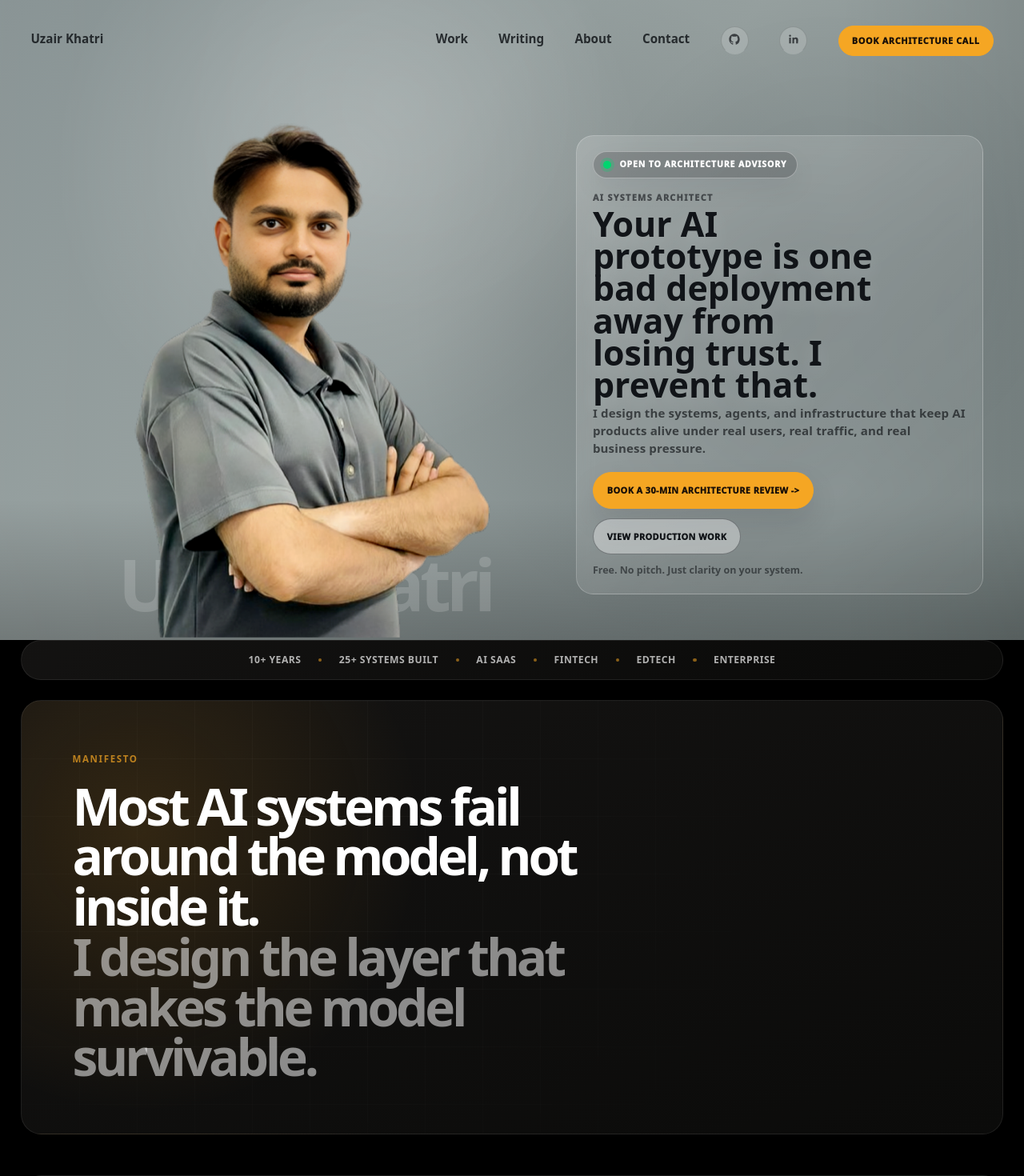
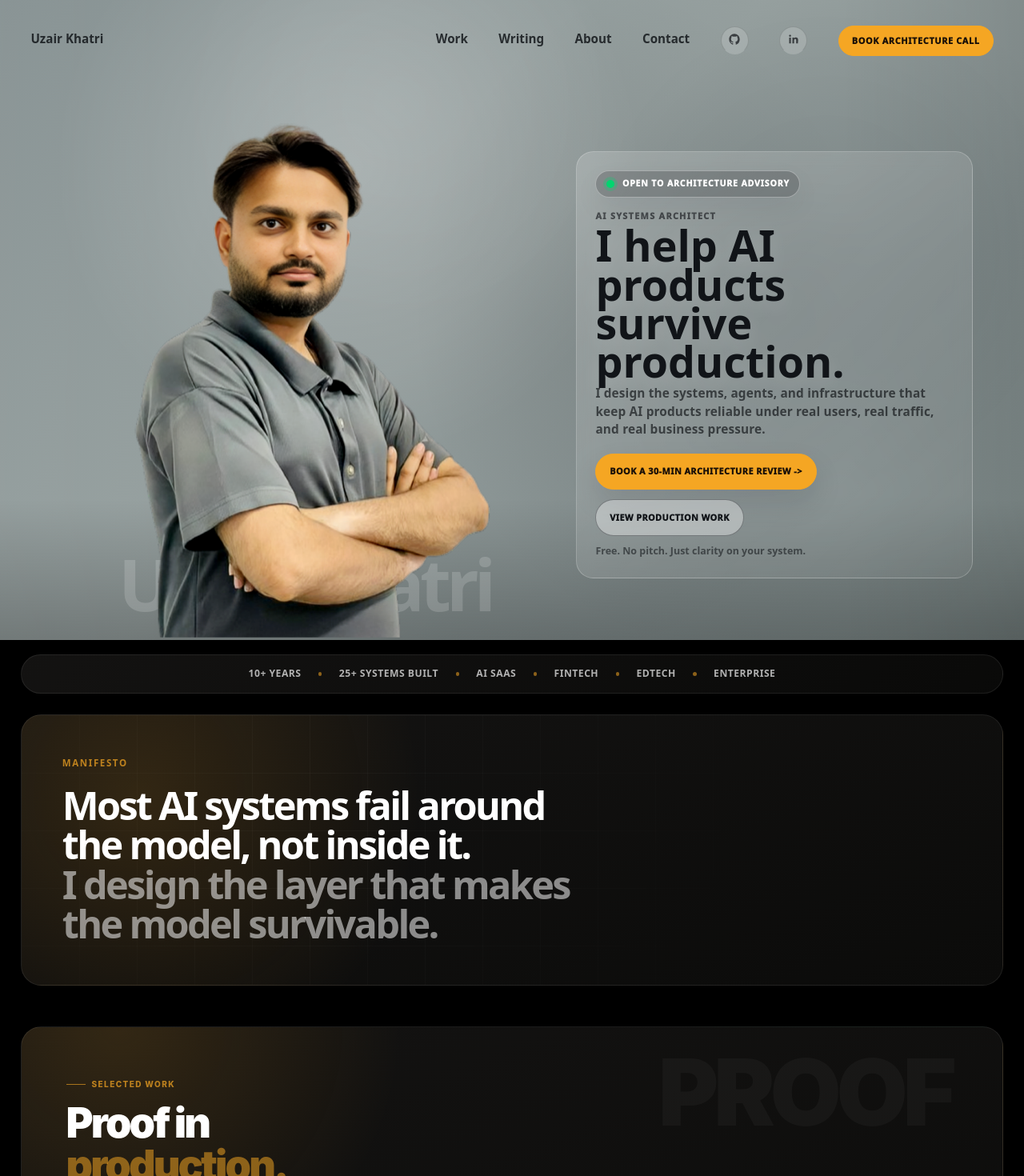
Before and after one commit to uzairkhatri/uzairkhatri, a Next.js app: page / in a window 1280 px wide. Shown: the top 1470 px of the page at 80% size. Built offline with nearby package versions, Linux system fonts and the light colour scheme.

Commit message:
Polish homepage restructure

```diff
--- a/app/globals.css
+++ b/app/globals.css
@@ -218,13 +218,13 @@ a {
 .hero-content {
   position: relative;
   z-index: 8;
-  width: min(33rem, 100%);
+  width: min(31rem, 100%);
   align-self: center;
   justify-self: start;
   transform: translate(var(--content-x), var(--content-y));
   border: 1px solid rgba(255, 255, 255, 0.22);
   border-radius: 1.35rem;
-  padding: clamp(0.95rem, 1.55vw, 1.22rem);
+  padding: clamp(1.15rem, 1.8vw, 1.65rem);
   background: linear-gradient(135deg, rgba(255, 255, 255, 0.18), rgba(255, 255, 255, 0.06));
   backdrop-filter: blur(10px);
   transition: transform 0.12s ease-out;
@@ -289,18 +289,18 @@ a {
 
 .hero-role strong {
   color: var(--ink);
-  max-width: 15ch;
-  font-size: clamp(2.15rem, 3.35vw, 3.95rem);
+  max-width: 12ch;
+  font-size: clamp(2.55rem, 4.2vw, 4.75rem);
   font-weight: 900;
-  line-height: 0.94;
+  line-height: 0.9;
   white-space: normal;
   text-shadow: 0 0.5rem 1.4rem rgba(255, 255, 255, 0.14);
 }
 
 .hero-role span {
-  max-width: 39rem;
+  max-width: 33rem;
   color: rgba(17, 20, 24, 0.68);
-  font-size: clamp(0.94rem, 1.02vw, 1.04rem);
+  font-size: clamp(0.96rem, 1.04vw, 1.08rem);
   font-weight: 650;
   line-height: 1.45;
   letter-spacing: 0.01em;
@@ -385,11 +385,11 @@ a {
   }
 
   .hero-content {
-    width: min(21.5rem, 42vw);
+    width: min(23rem, 43vw);
   }
 
   .hero-role strong {
-    font-size: clamp(2.2rem, 4.2vw, 3.6rem);
+    font-size: clamp(2.25rem, 4.4vw, 3.65rem);
   }
 
   .hero-actions {
--- a/components/About.module.css
+++ b/components/About.module.css
@@ -463,7 +463,7 @@
 
 .principles div {
   display: grid;
-  grid-template-columns: repeat(5, minmax(0, 1fr));
+  grid-template-columns: repeat(auto-fit, minmax(11.5rem, 1fr));
   gap: 1px;
   background: rgba(255, 255, 255, 0.06);
 }
@@ -472,9 +472,10 @@
   margin: 0;
   border: 1px solid rgba(255, 255, 255, 0.07);
   background: #111110;
-  padding: 1.15rem;
+  min-height: 10rem;
+  padding: 1.25rem;
   color: rgba(255, 255, 255, 0.62);
-  font-size: 0.86rem;
+  font-size: 0.9rem;
   font-weight: 650;
   line-height: 1.6;
 }
@@ -831,7 +832,7 @@
   }
 
   .principles div {
-    grid-template-columns: repeat(2, minmax(0, 1fr));
+    grid-template-columns: repeat(auto-fit, minmax(13rem, 1fr));
   }
 
   .credentialGrid {
--- a/components/Contact.module.css
+++ b/components/Contact.module.css
@@ -208,6 +208,8 @@
 
 .intakeForm button {
   display: inline-flex;
+  width: fit-content;
+  max-width: 100%;
   min-height: 3rem;
   align-items: center;
   justify-content: center;
@@ -221,6 +223,17 @@
   font-weight: 950;
   letter-spacing: 0.08em;
   text-transform: uppercase;
+}
+
+.intakeForm button svg {
+  width: 1rem;
+  height: 1rem;
+  flex: 0 0 auto;
+  fill: none;
+  stroke: currentColor;
+  stroke-width: 2;
+  stroke-linecap: round;
+  stroke-linejoin: round;
 }
 
 .panel p {
@@ -326,6 +339,10 @@
     width: 100%;
   }
 
+  .intakeForm button {
+    width: 100%;
+  }
+
   .left h2 {
     max-width: 10ch;
     font-size: clamp(2.55rem, 15vw, 4rem);
--- a/components/HeroStats.module.css
+++ b/components/HeroStats.module.css
@@ -1,5 +1,5 @@
 .section {
-  padding: 0 clamp(1rem, 2vw, 1.8rem) clamp(1rem, 2vw, 1.8rem);
+  padding: clamp(0.75rem, 1.4vw, 1.1rem) clamp(1rem, 2vw, 1.8rem) clamp(1rem, 2vw, 1.8rem);
   background: #000000;
 }
 
--- a/components/Landing.tsx
+++ b/components/Landing.tsx
@@ -41,10 +41,10 @@ export default function Landing() {
         </div>
         <div className="hero-role">
           <small>AI Systems Architect</small>
-          <strong>Your AI prototype is one bad deployment away from losing trust. I prevent that.</strong>
+          <strong>I help AI products survive production.</strong>
           <span>
-            I design the systems, agents, and infrastructure that keep AI products alive under real
-            users, real traffic, and real business pressure.
+            I design the systems, agents, and infrastructure that keep AI products reliable under
+            real users, real traffic, and real business pressure.
           </span>
         </div>
         <div className="hero-actions" aria-label="Hero actions">
--- a/components/Manifesto.module.css
+++ b/components/Manifesto.module.css
@@ -11,7 +11,7 @@
   background:
     radial-gradient(circle at 12% 30%, rgba(245, 166, 35, 0.14), transparent 22rem),
     linear-gradient(160deg, #141312 0%, #0b0b0a 100%);
-  padding: clamp(2.2rem, 5vw, 5rem);
+  padding: clamp(2rem, 4vw, 3.6rem);
 }
 
 .shell::before {
@@ -38,13 +38,13 @@
 
 .shell h2 {
   position: relative;
-  max-width: 18ch;
+  max-width: 24ch;
   margin: 0;
   color: #fff;
-  font-size: clamp(2.4rem, 5vw, 5.4rem);
+  font-size: clamp(2rem, 3.8vw, 4rem);
   font-weight: 900;
-  letter-spacing: -0.065em;
-  line-height: 0.98;
+  letter-spacing: -0.055em;
+  line-height: 1.02;
 }
 
 .shell h2 span {
```
